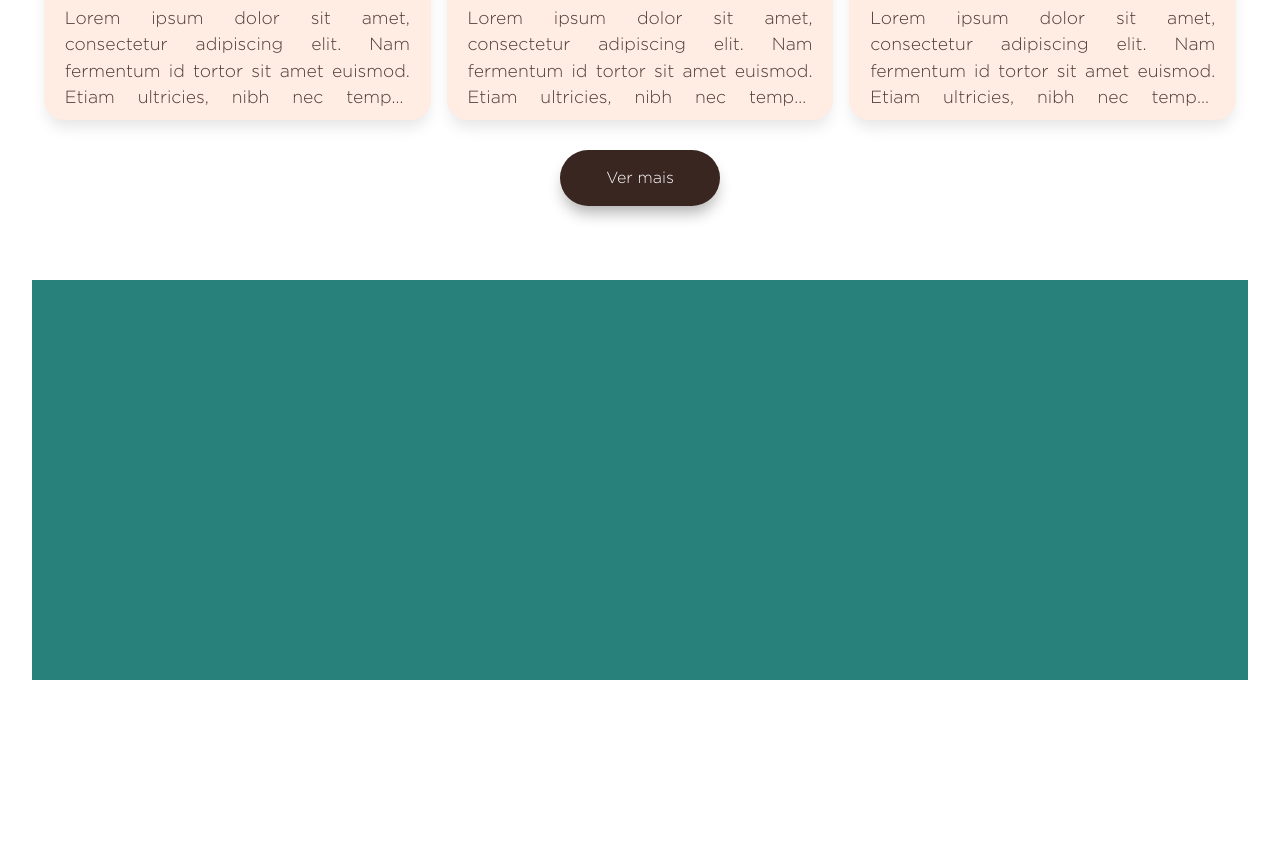
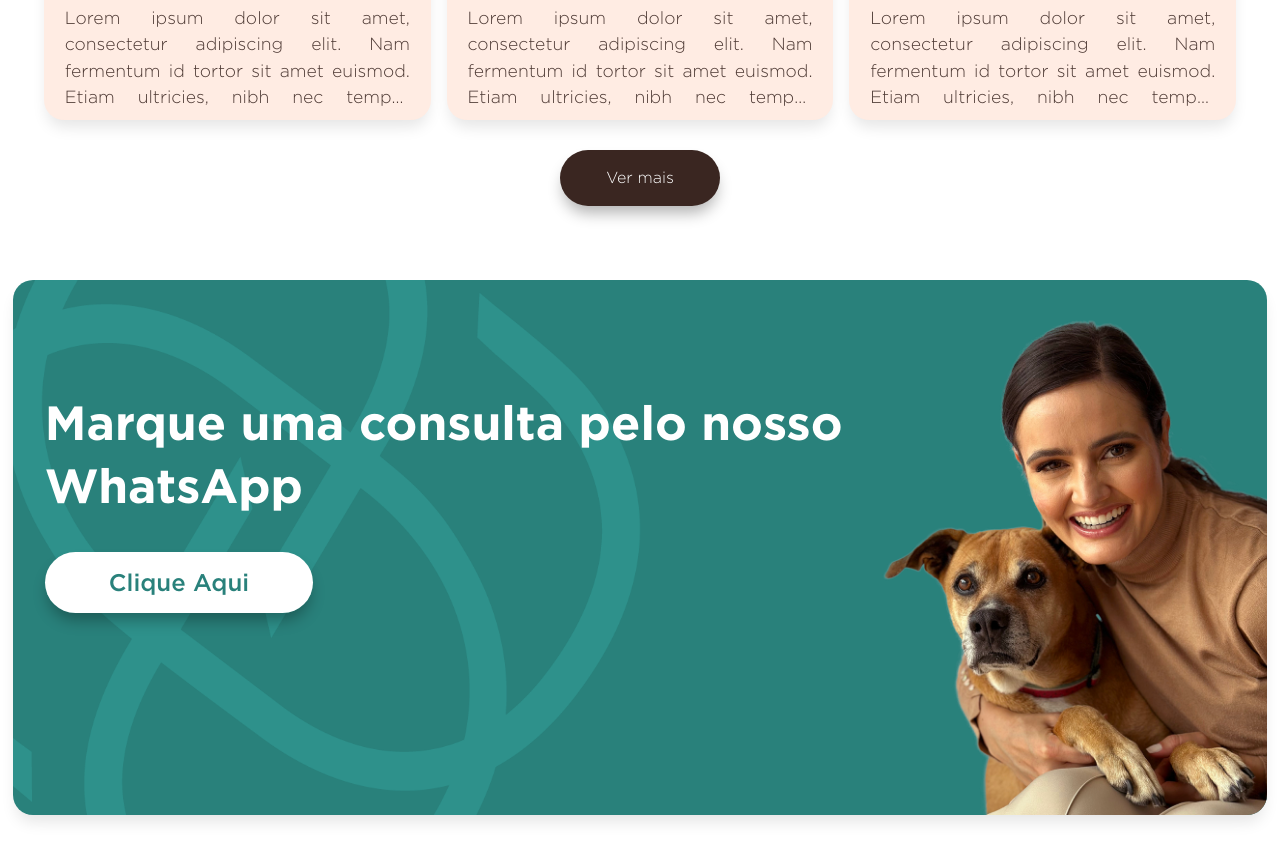
Before and after one commit to gabrielbigliardi/annakampmann, a Next.js app: page / in a window 1280 px wide. Shown: the part 2580-3440 px from the top of the page. Before the commit the page ends 3260 px from the top, so only its background shows below. Built offline with nearby package versions, Linux system fonts and the light colour scheme.

Commit message:
feat: schedule

```diff
--- a/app/(home)/_components/Schedule.tsx
+++ b/app/(home)/_components/Schedule.tsx
@@ -1,9 +1,28 @@
+import Image from 'next/image'
+import Link from 'next/link'
 import React from 'react'
 
 export default function Schedule() {
     return (
-        <div className='HOME-schedule'>
+        <div className='HOME-schedule shadow'>
+            <Image
+                src={'/logo_schedule.png'}
+                alt='Logo'
+                fill
+                className='HOME-schedule-logo'
+            />
 
+            <Image
+                src={'/roro.png'}
+                alt='Aurora Maria'
+                fill
+                className='HOME-schedule-roro'
+            />
+
+            <div className='HOME-schedule-info'>
+                <h2>Marque uma consulta pelo nosso WhatsApp</h2>
+                <Link href={'/'} className='button'>Clique Aqui</Link>
+            </div>
         </div>
     )
 }
--- a/app/globals.css
+++ b/app/globals.css
@@ -10,6 +10,7 @@
   --box-bg-color: #FFECE3;
   --text-color: #3A2621;
   --green-detail: #29817B;
+  --green-smooth-detail: #2E918B;
 }
 
 /*
@@ -586,8 +587,223 @@ nav svg {
 /* SCHEDULE */
 
 .HOME-schedule {
+  position: relative;
   background-color: var(--green-detail);
-  width:95%;
+  width:98%;
   height: 400px;
-  margin: 0 auto;
+  margin: 0 auto 5rem auto;
+  border-radius: 20px;
+  overflow: hidden;
 }
+
+.HOME-schedule-logo {
+  z-index: 0;
+  object-fit: contain;
+  transform: translateX(-15vw) scale(1.15);
+}
+
+.HOME-schedule-roro {
+  object-fit: contain;
+  /* margin-left: 1; */
+  transform: translate(30vw, 3vh) scale(1);
+
+}
+
+.HOME-schedule-info {
+  position: absolute;
+  padding: 2rem;
+}
+
+.HOME-schedule-info h2{
+  color: white;
+  font-weight: 800;
+  font-size: 2rem;
+  line-height: 1.3em;
+  margin-bottom: 2rem;
+}
+
+.HOME-schedule-info a {
+  background-color: white;
+  color: var(--green-detail);
+  padding: 1rem 2rem;
+  border-radius: 1000px;
+  /* box-shadow: 0px 10px 15px -3px rgba(0,0,0,0.1); */
+
+}
+
+@media (min-width: 640px) {
+  .HOME-schedule-info {
+    width: 70%;
+    top: 10%;
+  }
+
+  .HOME-schedule-logo {
+    transform: translateX(-35vw) scale(1.15);
+
+  }
+}
+
+@media (min-width: 768px) {
+  .HOME-schedule-info h2 {
+    font-size: 2.2rem;
+  }
+  .HOME-schedule-roro {
+    transform: translate(34vw, -1vh) scale(1.1);
+
+  }
+}
+
+
+@media (min-width: 1024px) {
+  .HOME-schedule-info {
+    top: 15%;
+  }
+
+  .HOME-schedule-info h2 {
+    font-size: 2.6rem;
+    margin-bottom: 3rem;
+  }
+
+  .HOME-schedule-info a {
+    font-size: 1.5rem;
+    padding-inline: 3rem;
+    font-weight: 500;
+  }
+
+  .HOME-schedule {
+    height: 535px;
+  }
+
+  .HOME-schedule-logo {
+    transform: translateX(-30vw) scale(1.55);
+
+  }
+
+  .HOME-schedule-roro {
+    transform: translate(30vw, -4vh) scale(1.3);
+
+  }
+}
+
+@media (min-width: 1280px) {
+  .HOME-schedule-info h2 {
+    font-size: 3rem;
+  }
+
+  .HOME-schedule-info a {
+    padding-inline: 4rem;
+  }
+
+  .HOME-schedule-logo {
+    transform: translateX(-30vw) scale(1.55);
+
+  }
+
+  .HOME-schedule-roro {
+    transform: translate(33vw, -4vh) scale(1.3);
+
+  }
+}
+
+@media (min-width: 1536px) {
+  .HOME-schedule-info {
+    width: 50%;
+    top: 20%;
+    padding-left: 5rem;
+  }
+
+.HOME-schedule-info h2 {
+  font-size: 3.5rem;
+}
+
+  .HOME-schedule {
+    height: 735px;
+  }
+
+  .HOME-schedule-logo {
+    transform: translateX(-32vw) scale(1.65);
+
+  }
+
+  .HOME-schedule-roro {
+    transform: translate(32vw, -4vh) scale(1.3);
+
+  }
+}
+
+
+
+
+
+/* FOOTER */
+
+.FOOTER-info {
+  /* position: relative; */
+  display: flex;
+  flex-direction: column;
+  padding: 2rem;
+  gap: 5rem;
+}
+
+.FOOTER-info-block {
+  display: flex;
+  flex-direction: column;
+  gap: 1.3rem;
+  margin: auto;
+  text-align: center;
+}
+
+.FOOTER-info-block h4 {
+  font-size: 1.5rem;
+  font-weight: 700;
+  margin-bottom: .5rem;
+}
+
+.FOOTER-info-item {
+  font-size: 1.2rem;
+}
+
+.FOOTER-info img {
+  /* object-fit: cover; */
+  margin: 0 auto 3rem auto;
+}
+
+@media (min-width: 1280px) {
+  .FOOTER-info {
+    flex-direction: row;
+    /* align-items: flex-start; */
+  }
+  .FOOTER-info-block {
+    text-align: left;
+    margin-top: 0;
+    /* justify-content: center; */
+    /* align-content: flex-start; */
+  }
+
+  .FOOTER-info-block:nth-child(1) {
+    order: 1;
+  }
+
+  .FOOTER-info-block:nth-child(2) {
+    order: 2;
+  }
+
+  .FOOTER-info-block:nth-child(3) {
+    order: 3;
+  }
+
+  .FOOTER-info-block:nth-child(4) {
+    order: 4;
+  }
+
+  .FOOTER-info-img-container {
+    flex: 1;
+  }
+
+}
+
+@media (min-width: 1536px) {
+  .FOOTER-info {
+    padding: 0 12vw; /* 210px */
+  }
+}
```
Also changed, not shown: public/logo_schedule.png (added), public/roro.png (added).
